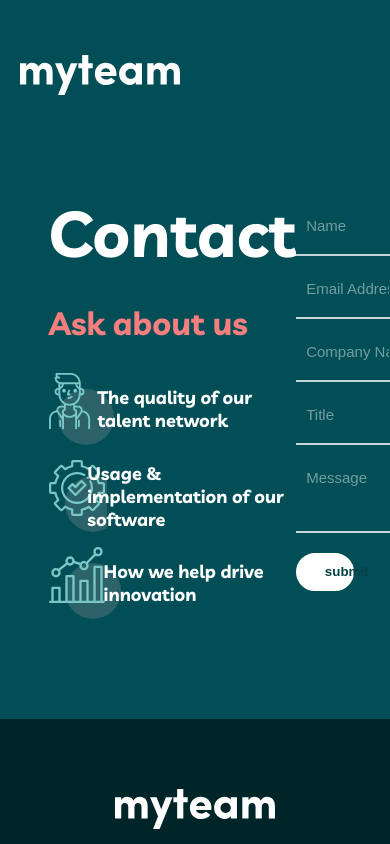
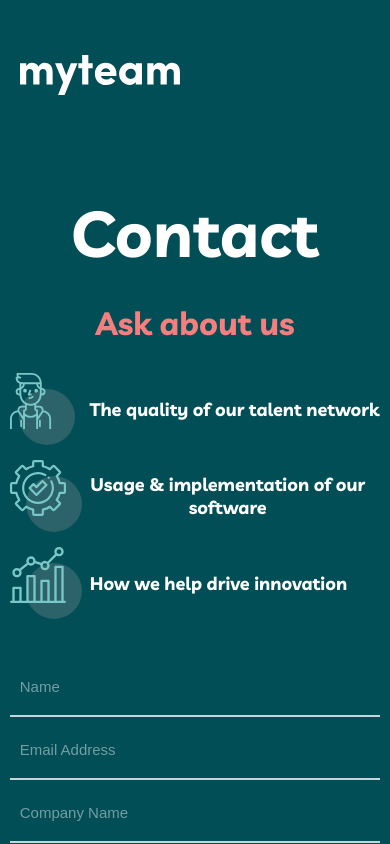
Before and after one commit to bkkcreative19/my-team, a React (Create React App) app: page /contact in a window 390 px wide. Shown: the top 844 px of the page. Built offline with nearby package versions, Linux system fonts and the light colour scheme.

Commit message:
most stuff done

```diff
--- a/src/components/ContactContent/ContactContent.scss
+++ b/src/components/ContactContent/ContactContent.scss
@@ -4,6 +4,12 @@
   &__container {
     display: flex;
     width: 75%;
+
+    @media screen and (max-width: 1030px) {
+      flex-direction: column;
+      text-align: center;
+      width: 95%;
+    }
 
     &-content {
       flex: 2;
@@ -13,6 +19,10 @@
     }
     &-list {
       margin-bottom: 10rem;
+
+      @media screen and (max-width: 1030px) {
+        margin-bottom: 0;
+      }
     }
     &-item {
       display: flex;
--- a/src/components/ContentForm/ContactForm.scss
+++ b/src/components/ContentForm/ContactForm.scss
@@ -1,5 +1,11 @@
 .contact-form {
   margin-top: 4rem;
+
+  @media screen and (max-width: 1030px) {
+    margin-top: 2rem;
+    margin-bottom: 11rem;
+  }
+
   &__container {
     display: flex;
     flex-direction: column;
@@ -32,4 +38,8 @@ input::placeholder {
 
 .contact-form .btn {
   width: 20%;
+
+  @media screen and (max-width: 1030px) {
+    width: 30%;
+  }
 }
--- a/src/components/GetStarted/GetStarted.js
+++ b/src/components/GetStarted/GetStarted.js
@@ -1,5 +1,6 @@
 import React from "react";
 import Button from "../Button/Button";
+import { Link } from "react-router-dom";
 import "./GetStarted.scss";
 
 const GetStarted = () => {
@@ -33,12 +34,14 @@ const GetStarted = () => {
         </div>
       </div>
 
+      <Link to='/contact'>
         <Button
           outline='#012F34'
           color='#012F34'
           bgColor='#F67E7E'
           text='contact us'
         />
+      </Link>
     </section>
   );
 };
```
Lines whose indentation alone changed are shown as unchanged.
